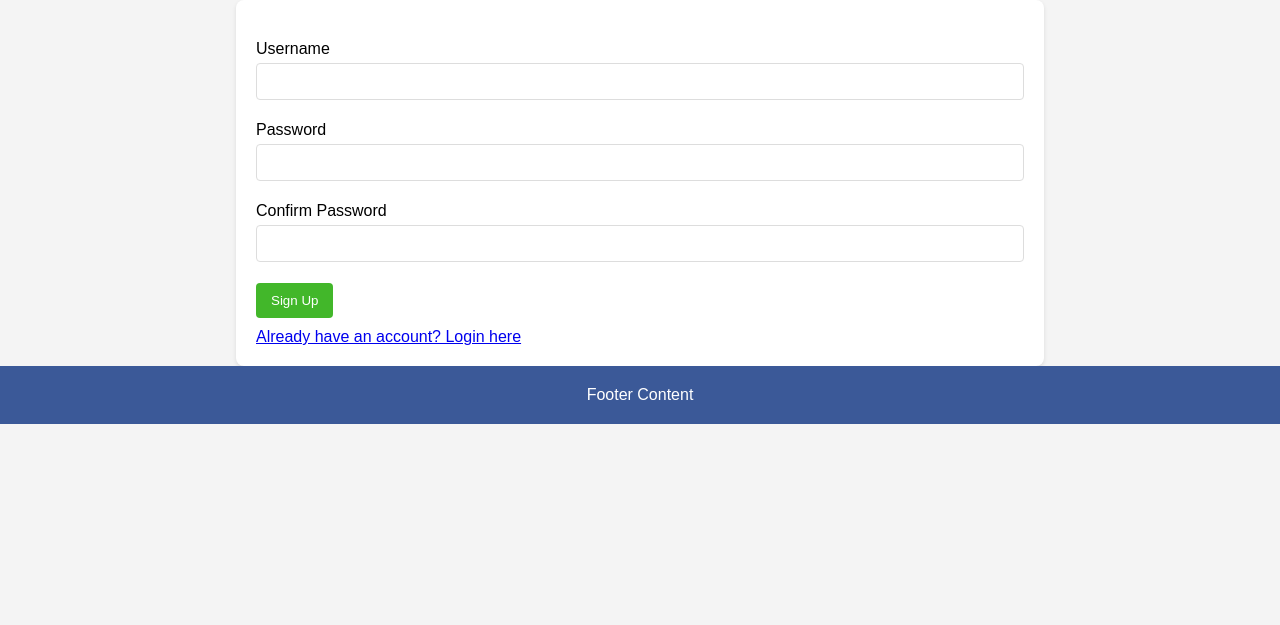
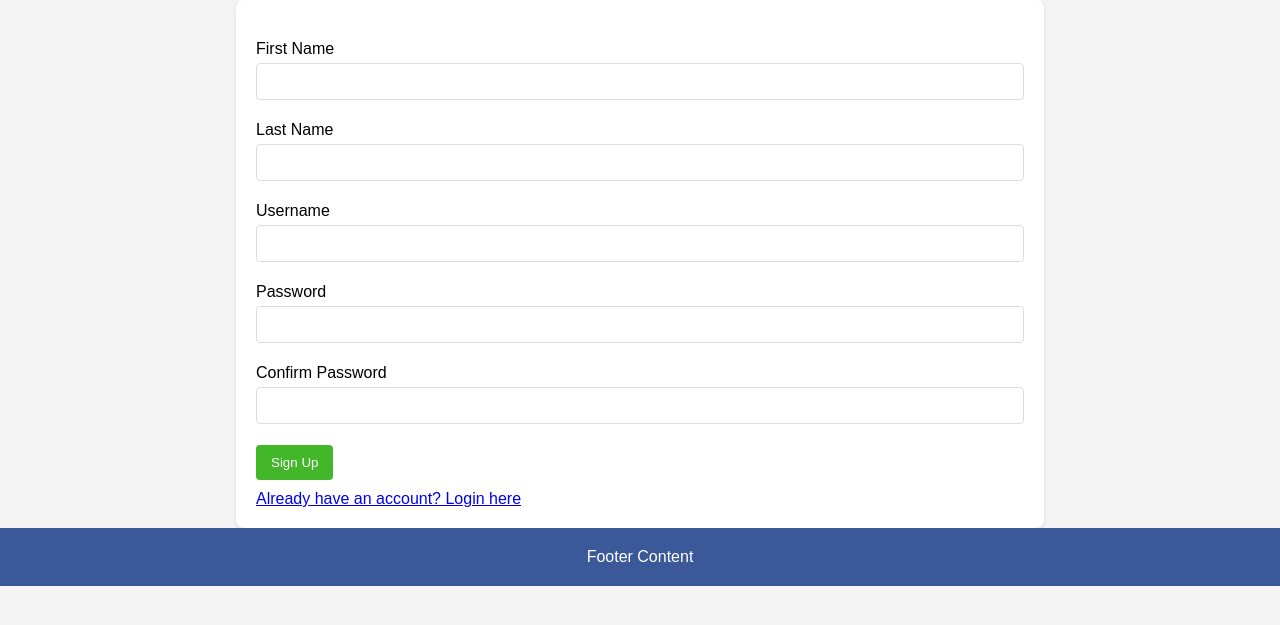
Before and after one commit to c7harry/CSE-106-Final-Project, a Flask app: page /register in a window 1280 px wide. Shown: the part 38-663 px from the top of the page. Run offline with Flask 3, Linux system fonts and the light colour scheme.

Commit message:
added first and last name to users

```diff
--- a/app.py
+++ b/app.py
@@ -26,10 +26,16 @@ def index():
 
 @app.route('/register', methods=['GET', 'POST'])
 def register():
+    if current_user.is_authenticated:
+        return redirect(url_for('home'))
+
     form = RegistrationForm()
     if form.validate_on_submit():
         hashed_password = generate_password_hash(form.password.data)
-        user = User(username=form.username.data, password_hash=hashed_password)
+        user = User(username=form.username.data,
+                    password_hash=hashed_password,
+                    first_name=form.first_name.data,
+                    last_name=form.last_name.data)
         db.session.add(user)
         db.session.commit()
         flash('Your account has been created! You are now able to log in', 'success')
@@ -123,7 +129,7 @@ def unlike_post(post_id):
     current_user.unlike_post(post)
     db.session.commit()
     flash('You unliked a post.')
-    return redirect(url_for('index'))
+    return redirect(url_for('home'))
 
 @app.route('/delete_post/<int:post_id>')
 @login_required
--- a/forms.py
+++ b/forms.py
@@ -3,6 +3,8 @@ from wtforms import StringField, PasswordField, SubmitField, TextAreaField
 from wtforms.validators import DataRequired, Email, EqualTo, ValidationError
 
 class RegistrationForm(FlaskForm):
+    first_name = StringField('First Name', validators=[DataRequired()])
+    last_name = StringField('Last Name', validators=[DataRequired()])
     username = StringField('Username', validators=[DataRequired()])
     password = PasswordField('Password', validators=[DataRequired()])
     confirm_password = PasswordField('Confirm Password', validators=[DataRequired(), EqualTo('password')])
--- a/models.py
+++ b/models.py
@@ -13,6 +13,8 @@ class User(db.Model, UserMixin):
     id = db.Column(db.Integer, primary_key=True)
     username = db.Column(db.String(80), unique=True, nullable=False)
     password_hash = db.Column(db.String(128))
+    first_name = db.Column(db.String(100), nullable=False)
+    last_name = db.Column(db.String(100), nullable=False)
     posts = db.relationship('Post', backref='author', lazy='dynamic')
     followed = db.relationship(
         'User', secondary='follow',
--- a/templates/register.html
+++ b/templates/register.html
@@ -10,6 +10,14 @@
     <div class="container">
         <form method="post">
             {{ form.hidden_tag() }}
+            <p>
+                {{ form.first_name.label }}<br>
+                {{ form.first_name(size=32) }}
+            </p>
+            <p>
+                {{ form.last_name.label }}<br>
+                {{ form.last_name(size=32) }}
+            </p>
             <p>
                 {{ form.username.label }}<br>
                 {{ form.username(size=32) }}
```
Also changed, not shown: instance/social_media.db.
